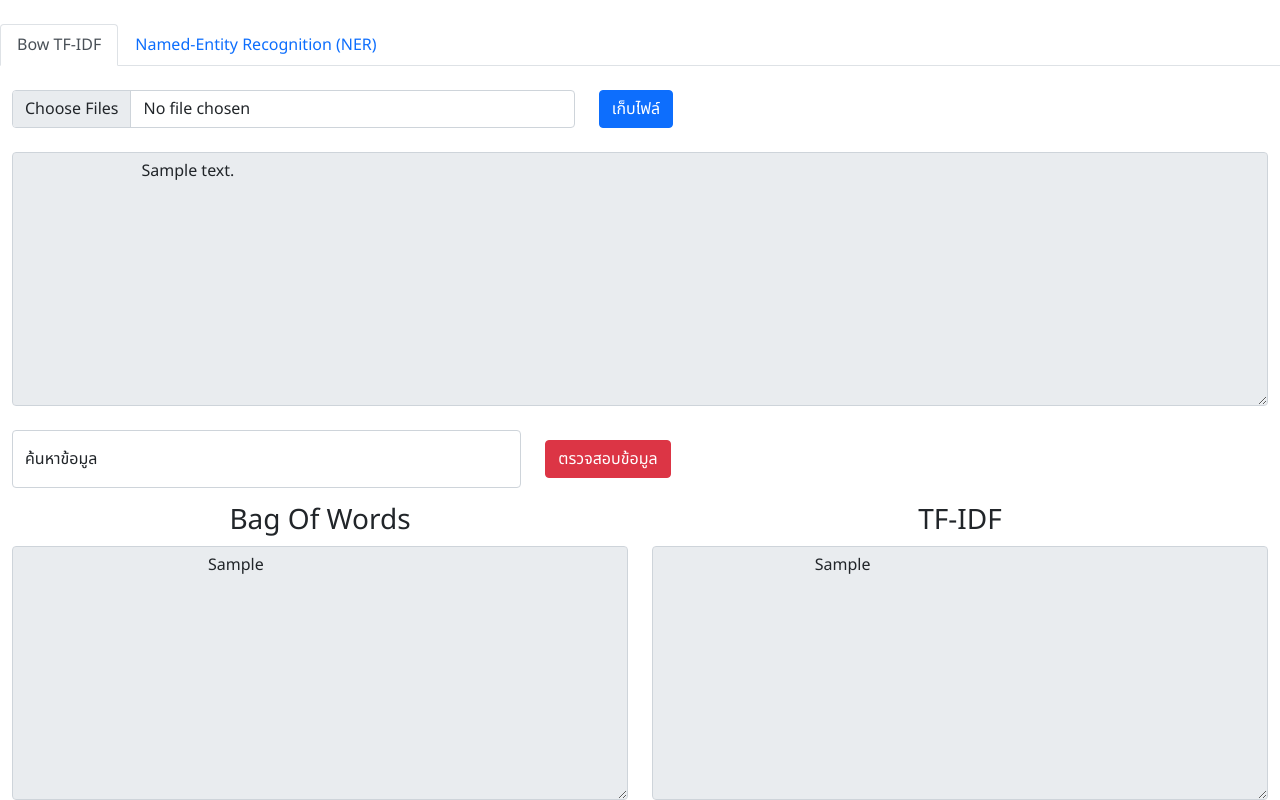
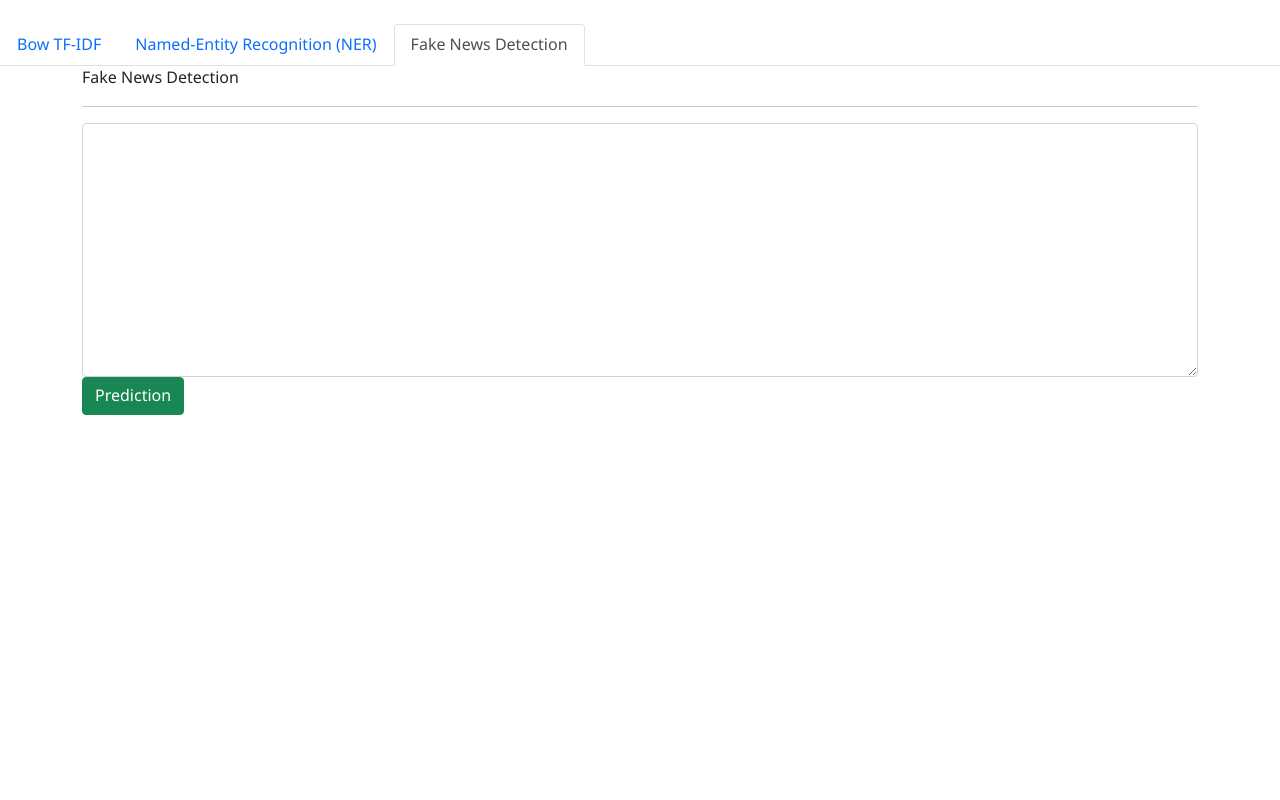
Before and after one commit to VORAVIT29/NLP-Identification, a Flask app: template templates/page.html in a window 1280 px wide. Shown: the part 56-856 px from the top of the page. After the commit the page ends 471 px from the top, so only its background shows below. Run offline with Flask 2, Linux system fonts and the light colour scheme; the template is opened without the code that fills it: most values are stand-ins (such as "Sample title", 1, 10 or a date in 2020).

Commit message:
สร้างหน้า fask new

```diff
--- a/app.py
+++ b/app.py
@@ -8,7 +8,7 @@ import shutil
 import os
 import NLP.gen as nlp
 import NLP.Spacy as sp
-import socket
+import NLP.fackeNew as fn
 
 
 app = Flask(__name__)
@@ -60,7 +60,8 @@ def process():
 
 @app.route('/search-text', methods=['POST'])
 def search_text():
-    search = request.form.get('search')
+    search = str(request.form.get('search')).lower()
+    # search = str(search).lower()
     filenames = session['filename']
     list_nlp = nlp.NLP(filenames)
     text = list_nlp.createToken()
@@ -78,6 +79,7 @@ def pocess_spacy():
     if request.method == 'POST':
         input_text = request.form.get('text')
         check_list = request.form.getlist('chEn')[0]
+        # convert Json string to list
         check_list = ast.literal_eval(check_list)
 
         convert_html = sp.pocess_spacy(input_text, check_list)
@@ -89,6 +91,19 @@ def re_spacy():
     return redirect('/')
 
 
+@app.route('/flask-new', methods=['POST'])
+def process_flask_new():
+    if request.method == 'POST':
+        text = request.form.get('text_predict')
+        fack_new = fn.get_prediction(text, True)
+    return fack_new
+
+
+@app.route('/flask-new')
+def flask_new_re():
+    return redirect('/')
+
+
 if __name__ == '__main__':
     # get ip Address computer
     # ipAddr = socket.gethostbyname(socket.gethostname())
--- a/static/js/call.js
+++ b/static/js/call.js
@@ -23,18 +23,47 @@ function call_spacy() {
 
 function check_text_input() {
     nerText = document.getElementsByName('nerText')[0].value
-    document.getElementById('search').disabled = (nerText == '' || nerText == null) ? true : false
+    document.getElementById('search').disabled = nerText == '' || nerText == null
 }
+
 // -------------------------------------- search-text --------------------------------------
 function search_text() {
     text_search = document.getElementsByName('search')[0].value
+    chang_btn_disabled("spinner-border spinner-border-sm", "spinner", true, 'btn_search')
 
+    setTimeout(function () {
         $.ajax({
             type: 'POST',
             url: '/search-text',
             data: { 'search': text_search },
             success: function (data) {
                 document.getElementById('show-search').innerHTML = data
+                chang_btn_disabled("", "spinner", false, 'btn_search')
             }
         })
+
+    }, 3000)
 }
+
+function chang_btn_disabled(class_anima, id_anima, dis_bool, html_id) {
+    const spinner = document.getElementById(id_anima)
+    spinner.className = class_anima
+    document.getElementById(html_id).disabled = dis_bool
+}
+
+function predict_fake() {
+    let text_predict = document.getElementsByName('text_predict')[0].value
+    chang_btn_disabled("spinner-border spinner-border-sm", "spinner_predict", true, 'btn_predict')
+
+    setTimeout(function () {
+        $.ajax({
+            type: 'POST',
+            url: '/flask-new',
+            data: { 'text_predict': text_predict },
+            success: function (data) {
+                document.getElementById('resulte-predict').innerHTML = data
+                chang_btn_disabled("", "spinner_predict", false, 'btn_predict')
+            }
+        })
+    }, 3000);
+}
--- a/templates/page.html
+++ b/templates/page.html
@@ -40,22 +40,22 @@
     <br>
     <ul class="nav nav-tabs" id="myTab" role="tablist">
         <li class="nav-item" role="presentation">
-            <button class="nav-link active" id="home-tab" data-bs-toggle="tab" data-bs-target="#home" type="button"
-                role="tab" aria-controls="home" aria-selected="true">Bow TF-IDF</button>
+            <button class="nav-link " id="home-tab" data-bs-toggle="tab" data-bs-target="#home" type="button" role="tab"
+                aria-controls="home" aria-selected="true">Bow TF-IDF</button>
         </li>
         <li class="nav-item" role="presentation">
             <button class="nav-link" id="ner-tab" data-bs-toggle="tab" data-bs-target="#ner" type="button" role="tab"
                 aria-controls="ner" aria-selected="false">Named-Entity Recognition (NER)</button>
         </li>
-        <!-- <li class="nav-item" role="presentation">
-        <button class="nav-link" id="contact-tab" data-bs-toggle="tab" data-bs-target="#contact" type="button"
-            role="tab" aria-controls="contact" aria-selected="false">Contact</button>
-    </li> -->
+        <li class="nav-item" role="presentation">
+            <button class="nav-link active" id="contact-tab" data-bs-toggle="tab" data-bs-target="#fakeNew"
+                type="button" role="tab" aria-controls="contact" aria-selected="false">Fake News Detection</button>
+        </li>
     </ul>
     <div class="container-fluid">
         <div class="tab-content" id="myTabContent">
             <!-- page 1 -->
-            <div class="tab-pane fade show active" id="home" role="tabpanel" aria-labelledby="home-tab">
+            <div class="tab-pane fade " id="home" role="tabpanel" aria-labelledby="home-tab">
                 <br>
                 <div class="row">
                     <div class="col-6">
@@ -91,9 +91,11 @@
                                     <label for="floatingInput">ค้นหาข้อมูล</label>
                                 </div>
                             </div>
-                            <div class="col-1" style="text-align:center; margin-top:10px;">
-                                <input class="btn btn-danger" type="button" value="ตรวจสอบข้อมูล"
-                                    onclick="search_text()" />
+                            <div class="col-1" style="text-align:center; margin-top:10px;width:auto">
+                                <button class="btn btn-danger" onclick="search_text()" id="btn_search">
+                                    <span id="spinner"></span>
+                                    ตรวจสอบข้อมูล
+                                </button>
                             </div>
                         </div>
                         <div class="row">
@@ -149,6 +151,7 @@
                     </div>
                 </div>
             </div>
+
             <!-- page 2 -->
             <div class="tab-pane fade" id="ner" role="tabpanel" aria-labelledby="ner-tab">
                 <br>
@@ -377,7 +380,21 @@
                     </section>
                 </div>
             </div>
-            <!-- <div class="tab-pane fade" id="contact" role="tabpanel" aria-labelledby="contact-tab">contact</div> -->
+
+            <!-- page 3 -->
+            <div class="tab-pane fade show active" id="fakeNew" role="tabpanel" aria-labelledby="contact-tab">
+                <div class="container">
+                    Fake News Detection
+                    <hr>
+                    <textarea name="text_predict" class="form-control" cols="30" rows="10"></textarea>
+                    <button class="btn btn-success" onclick="predict_fake()" id="btn_predict">
+                        <span id="spinner_predict"></span>
+                        Prediction
+                    </button>
+
+                    <span id="resulte-predict"></span>
+                </div>
+            </div>
         </div>
     </div>
 
```
Lines whose indentation alone changed are shown as unchanged.
